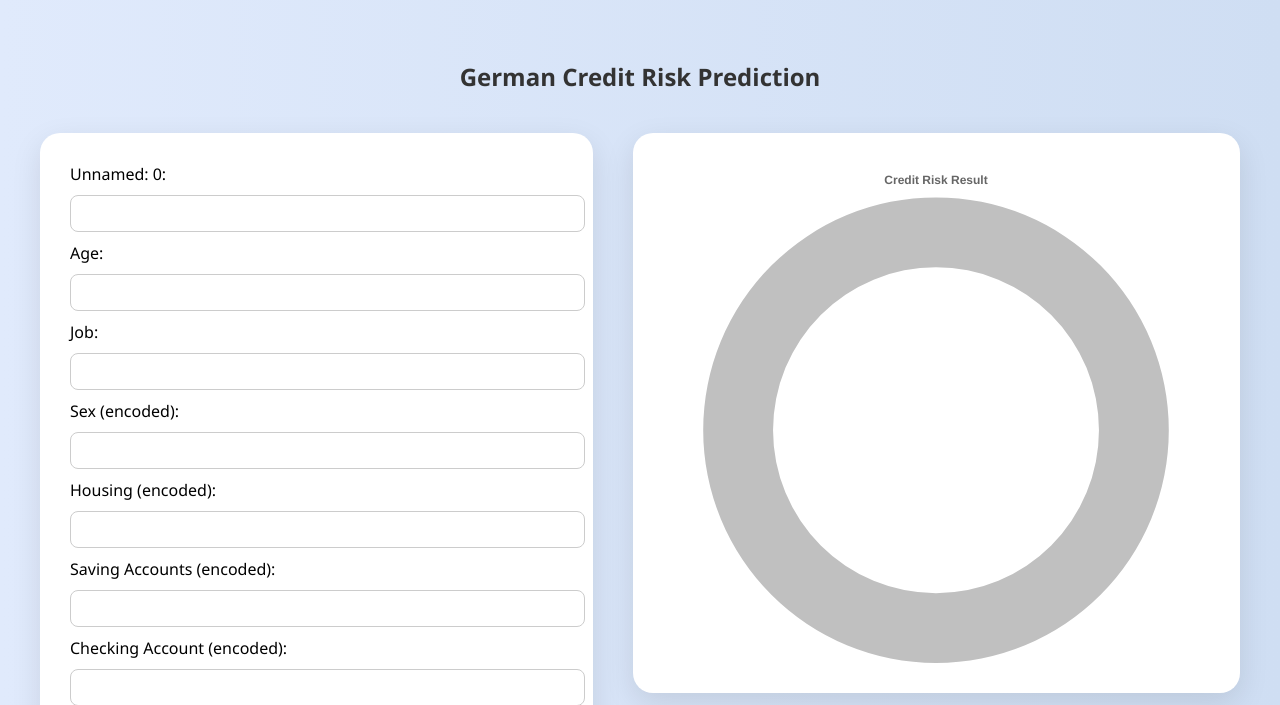
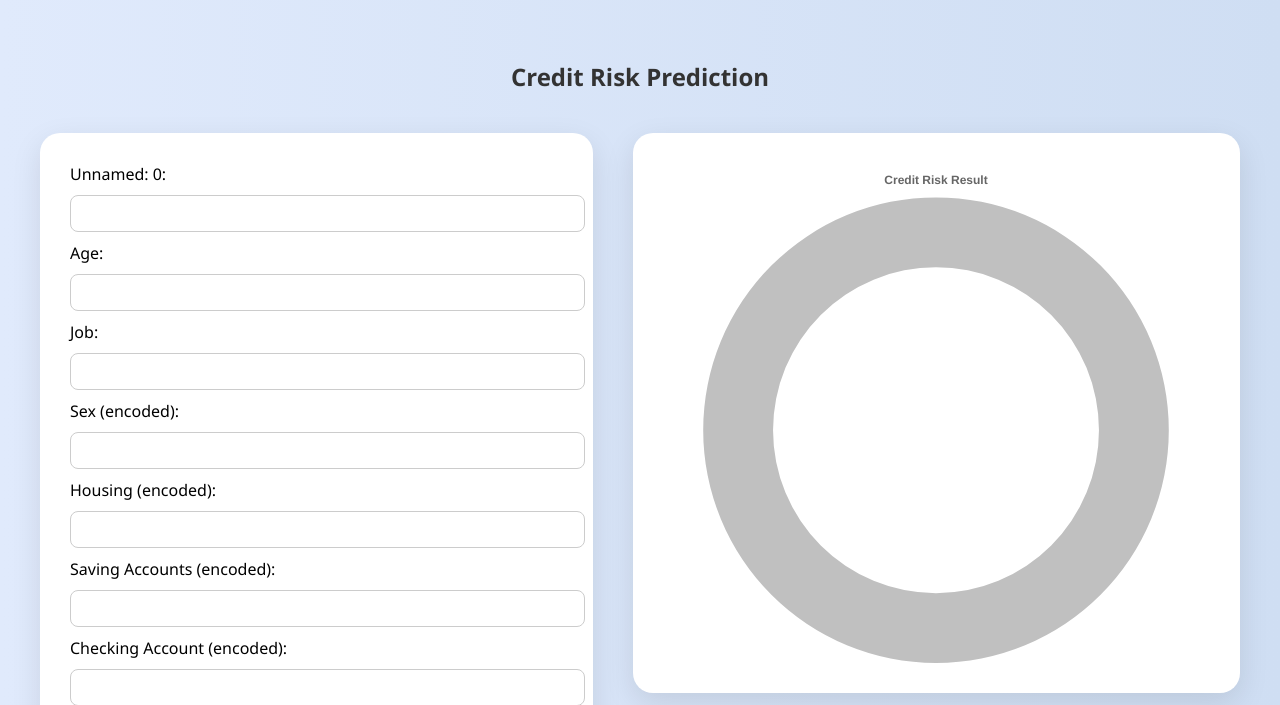
Before and after one commit to K-Bharath-Vardhan/tcs_hackathon, a Flask app: page / in a window 1280 px wide. Shown: the top 705 px of the page. Run offline with Flask 3, Linux system fonts and the light colour scheme; parts of the project's set-up code (start-up, migrations or seed data) failed here and were passed over.

Commit message:
Update index.html

```diff
--- a/templates/index.html
+++ b/templates/index.html
@@ -77,7 +77,7 @@
 </head>
 <body>
 
-    <h2>German Credit Risk Prediction</h2>
+    <h2>Credit Risk Prediction</h2>
     <div class="container">
         <div class="form-container">
             <form method="POST" action="/predict">
```
